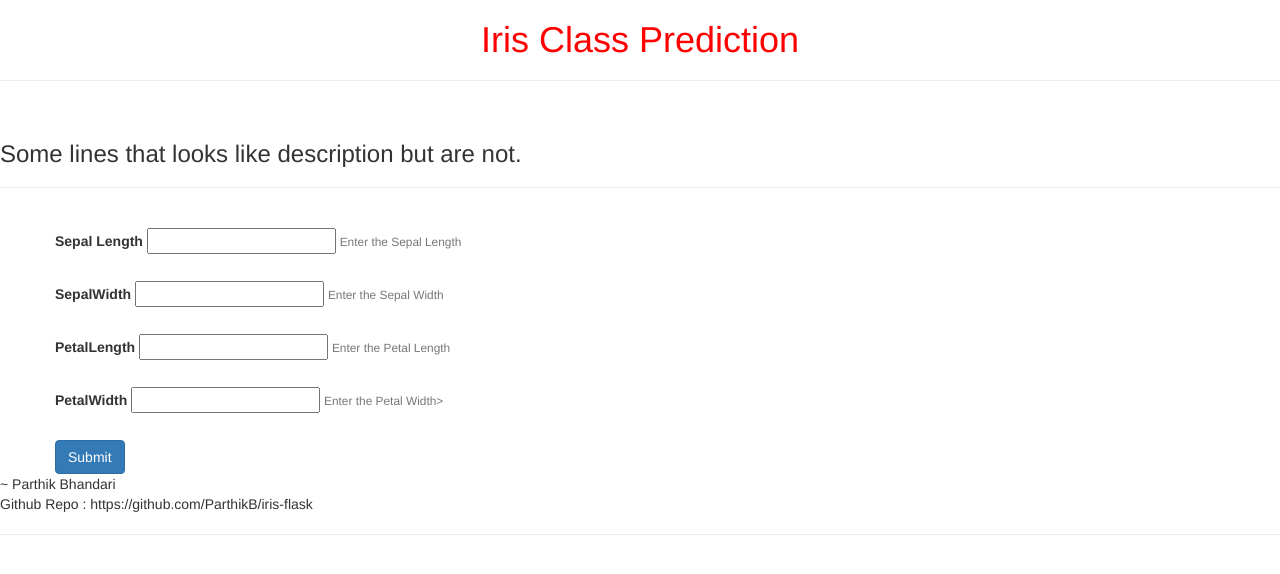
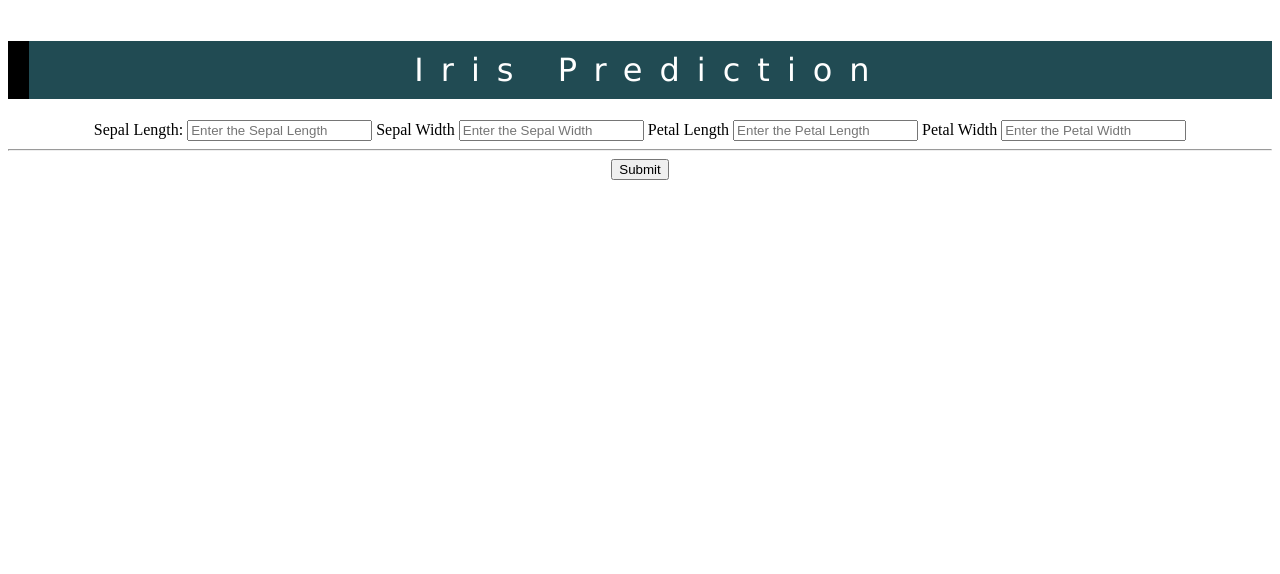
Before and after one commit to ParthikB/iris-flask, a Flask app: page / in a window 1280 px wide. Shown: the top 574 px of the page. Run offline with Flask 2, Linux system fonts and the light colour scheme; parts of the project's set-up code (start-up, migrations or seed data) failed here and were passed over; some libraries are stand-ins or nearby versions.

Commit message:
v1.2
Update:
+ Added CSS to home page

```diff
--- a/app.py
+++ b/app.py
@@ -1,8 +1,12 @@
 from flask import Flask, render_template, request
 import numpy as np
-from sklearn.externals import joblib
+import joblib
+import os
 
-app = Flask(__name__)
+TEMPLATE_DIR = os.path.abspath('../endToend/templates')
+STATIC_DIR = os.path.abspath('../endToend/static')
+
+app = Flask(__name__, template_folder=TEMPLATE_DIR, static_folder=STATIC_DIR)
 
 # Loading the model
 model_file = open('model.pkl', 'rb')
@@ -18,26 +22,25 @@ def home():
 @app.route('/predict', methods=['GET', 'POST'])
 def predict():
     if request.method == 'POST':
-        print("it's working")
-        try:
-            # Taking the inputs and saving them to a variable
-            SepalLength = float(request.form['SepalLength'])
-            SepalWidth  = float(request.form['SepalWidth'])
-            PetalLength = float(request.form['PetalLength'])
-            PetalWidth  = float(request.form['PetalWidth'])
+        # try:
+        # Taking the inputs and saving them to a variable
+        SepalLength = float(request.form['SepalLength'])
+        SepalWidth  = float(request.form['SepalWidth'])
+        PetalLength = float(request.form['PetalLength'])
+        PetalWidth  = float(request.form['PetalWidth'])
 
-            # Converting the inputs into a numpy array
-            pred_args = np.array([SepalLength, SepalWidth, PetalLength, PetalWidth]).reshape(1, -1)
+        # Converting the inputs into a numpy array
+        pred_args = np.array([SepalLength, SepalWidth, PetalLength, PetalWidth]).reshape(1, -1)
 
-            # Predicting the Label
-            model_prediction = model.predict(pred_args)[0]
-            model_prediction = labels[model_prediction]
+        # Predicting the Label
+        model_prediction = model.predict(pred_args)[0]
+        model_prediction = labels[model_prediction]
 
-        except:
-            return 'Invalid Values entered!'
+        # except:
+        #     return 'Invalid Values entered!'
 
     return render_template('predict.html', prediction = model_prediction)
 
 
 if __name__ == '__main__':
-    app.run()
+    app.run(debug=True)
--- /dev/null
+++ b/static/style.css
@@ -0,0 +1,15 @@
+@charset "utf-8";
+body h1 {
+	margin-top: 41px;
+	padding-top: 10px;
+	padding-bottom: 10px;
+	font-family: "Lucida Grande", "Lucida Sans Unicode", "Lucida Sans", "DejaVu Sans", Verdana, sans-serif;
+	font-weight: 100;
+	font-size: xx-large;
+	text-align: center;
+	letter-spacing: 17px;
+	border-left: 21px solid #000000;
+	background-color: #214B53;
+	color: #FFFFFF;
+
+}
--- a/templates/home.html
+++ b/templates/home.html
@@ -1,74 +1,35 @@
-<!DOCTYPE html>
-<html lang="en">
+<!doctype html>
+<html>
 
 <head>
-    <meta charset="UTF-8">
-    <link rel="stylesheet" href="https://maxcdn.bootstrapcdn.com/bootstrap/3.3.7/css/bootstrap.min.css"
-        integrity="sha384-BVYiiSIFeK1dGmJRAkycuHAHRg32OmUcww7on3RYdg4Va+PmSTsz/K68vbdEjh4u" crossorigin="anonymous">
-    <title>Iris Prediction</title>
+	<meta charset="utf-8">
+	<title>test</title>
+	<link rel= "stylesheet" type= "text/css" href= '{{ url_for("static", filename="style.css") }}'>
+
+
 </head>
 
-<body>
-    <h1>
-        <div style="text-align:center">
-            <font color="red">Iris Class Prediction</font>
-        </div>
-    </h1>
-    <hr></br>
-    <h3>
-        Some lines that looks like description but are not.
-    </h3>
-    <hr></br>
+<body style="text-align: center">
 
-    <div class='container'>
-        <div class='row'>
-            <div class='col-6'>
-                <form method="POST" action='/predict'>
+	<h1>Iris Prediction </h1>
+	<form class="forms" method="POST" action="/predict">
 
-                    <div class="form-group">
-                        <label for='SepalLength'>
-                            <p class='font-weight-bold'>Sepal Length</p>
-                        </label>
-                        <input type='text' name="SepalLength">
-                        <small id='NYHelp' class='form-text text-muted'>Enter the Sepal Length</small>
-                    </div>
+		<label for="SepalLength" class="formGroup">Sepal Length:</label>
+		<input name="SepalLength" type="text" placeholder="Enter the Sepal Length">
 
-                    <div class="form-group">
-                        <label for='SepalWidth'>
-                            <p class='font-weight-bold'>SepalWidth</p>
-                        </label>
-                        <input type='text' name="SepalWidth">
-                        <small id='NYHelp' class='form-text text-muted'>Enter the Sepal Width</small>
-                    </div>
+		<label for="SepalWidth" class="formGroup">Sepal Width</label>
+		<input name="SepalWidth" type="text" placeholder="Enter the Sepal Width">
 
-                    <div class="form-group">
-                        <label for='PetalLength'>
-                            <p class='font-weight-bold'>PetalLength</p>
-                        </label>
-                        <input type='text' name="PetalLength">
-                        <small id='NYHelp' class='form-text text-muted'>Enter the Petal Length</small>
-                    </div>
+		<label for="PetalLength" class="formGroup">Petal Length</label>
+		<input name="PetalLength" type="text" placeholder="Enter the Petal Length">
 
-                    <div class="form-group">
-                        <label for='PetalWidth'>
-                            <p class='font-weight-bold'>PetalWidth</p>
-                        </label>
-                        <input type='text' name="PetalWidth">
-                        <small id='NYHelp' class='form-text text-muted'>Enter the Petal Width>
-                        </small>
-                    </div>
+		<label for="PetalWidth" class="formGroup">Petal Width</label>
+		<input name="PetalWidth" type="text" placeholder="Enter the Petal Width">
 
-                    <input class='btn btn-primary' type='submit' value='Submit'>
-
-                </form>
-            </div>
-        </div>
-    </div>
-    <p>
-    ~ Parthik Bhandari
-    </br>
-        Github Repo : https://github.com/ParthikB/iris-flask
-    <hr>
+		<br>
+		<hr>
+		<input type="submit" name="submit" id="submit" value="Submit">
+	</form>
 </body>
 
 </html>
```
Also changed, not shown: templates/predict.html (+11 -16 lines), 1 other file.
